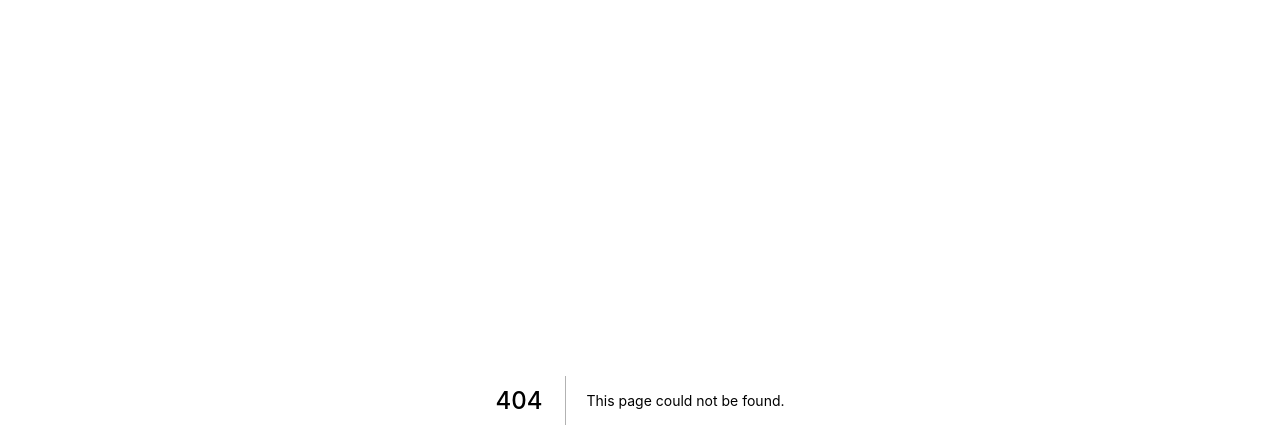
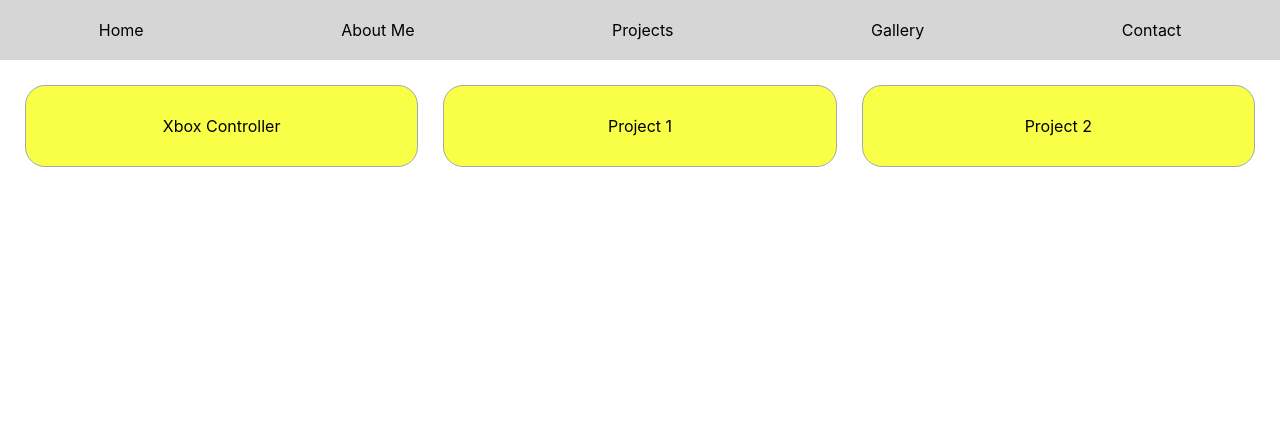
Before and after one commit to devleandrodias/gamepad-xbox-controller, a Next.js app: page /projects in a window 1280 px wide. Before the commit this address had no page. Shown: the top 448 px of the page. Built offline with nearby package versions, Linux system fonts and the light colour scheme.

Commit message:
feat: add navigation and add css module on project

```diff
--- /dev/null
+++ b/app/layout/header.layout.tsx
@@ -0,0 +1,35 @@
+import Link from "next/link";
+
+import styles from "../../styles/layout/header.module.css";
+
+export const Header = () => {
+  return (
+    <div className={styles.header}>
+      <div className={styles.link}>
+        <Link href="/">
+          <a className={styles.teste}>Home</a>
+        </Link>
+      </div>
+      <div className={styles.link}>
+        <Link href="/about-me">
+          <a>About Me</a>
+        </Link>
+      </div>
+      <div className={styles.link}>
+        <Link href="/projects">
+          <a>Projects</a>
+        </Link>
+      </div>
+      <div className={styles.link}>
+        <Link href="/gallery">
+          <a>Gallery</a>
+        </Link>
+      </div>
+      <div className={styles.link}>
+        <Link href="/contact">
+          <a>Contact</a>
+        </Link>
+      </div>
+    </div>
+  );
+};
--- a/pages/_app.tsx
+++ b/pages/_app.tsx
@@ -1,8 +1,14 @@
-import '../styles/globals.css'
-import type { AppProps } from 'next/app'
+import "../styles/globals.css";
+import type { AppProps } from "next/app";
+import { Header } from "../app/layout/header.layout";
 
 function MyApp({ Component, pageProps }: AppProps) {
-  return <Component {...pageProps} />
+  return (
+    <div>
+      <Header />
+      <Component {...pageProps} />
+    </div>
+  );
 }
 
-export default MyApp
+export default MyApp;
--- /dev/null
+++ b/pages/projects/index.tsx
@@ -0,0 +1,31 @@
+import { NextPage } from "next";
+
+import Link from "next/link";
+
+import styles from "../../styles/Projects.module.css";
+
+const Projects: NextPage = () => {
+  return (
+    <div>
+      <div className={styles.container}>
+        <div className={styles.projectCard}>
+          <Link href="/projects/xbox-controller">
+            <a>Xbox Controller</a>
+          </Link>
+        </div>
+        <div className={styles.projectCard}>
+          <Link href="/projects/project-1">
+            <a>Project 1</a>
+          </Link>
+        </div>
+        <div className={styles.projectCard}>
+          <Link href="/projects/project-2">
+            <a>Project 2</a>
+          </Link>
+        </div>
+      </div>
+    </div>
+  );
+};
+
+export default Projects;
--- /dev/null
+++ b/styles/Projects.module.css
@@ -0,0 +1,20 @@
+.container {
+  display: grid;
+  gap: 25px;
+  padding: 25px;
+  grid-template-columns: 1fr 1fr 1fr;
+}
+
+.projectCard {
+  cursor: pointer;
+  padding: 30px;
+  border-radius: 20px;
+  display: flex;
+  justify-content: center;
+  background-color: #f9ff47;
+  border: solid 0.2px #a4a9ad;
+}
+
+.projectCard:hover {
+  background-color: #fbff85;
+}
--- /dev/null
+++ b/styles/layout/header.module.css
@@ -0,0 +1,15 @@
+.header {
+  display: flex;
+  justify-content: space-around;
+  background-color: #d6d6d6;
+}
+
+.link {
+  cursor: pointer;
+  padding: 20px;
+  background-color: #d6d6d6;
+}
+
+.link:hover {
+  background-color: #a3a3a3;
+}
```
Also changed, not shown: pages/index.tsx (+3 -126 lines), pages/projects/project-1/index.tsx (added, +7 -0 lines), pages/projects/project-2/index.tsx (added, +7 -0 lines), pages/projects/xbox-controller/index.tsx (added, +127 -0 lines).
